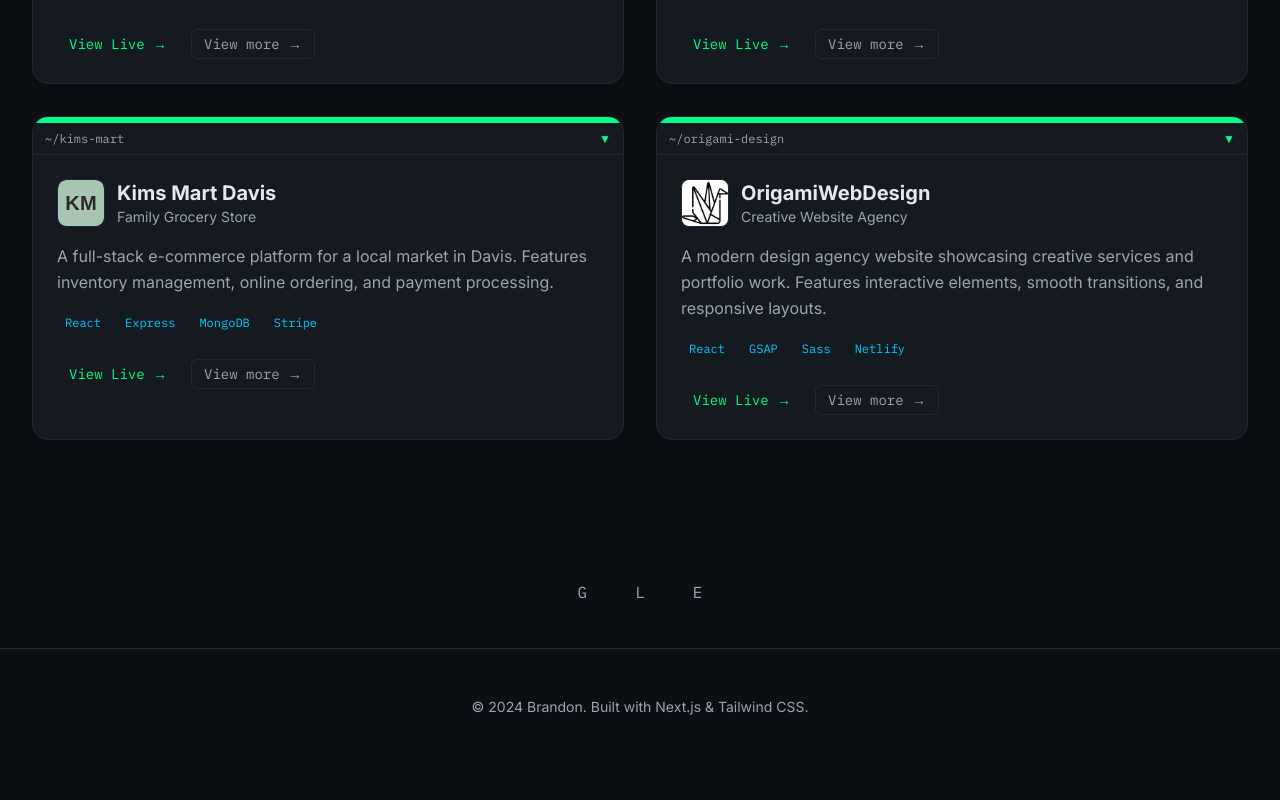
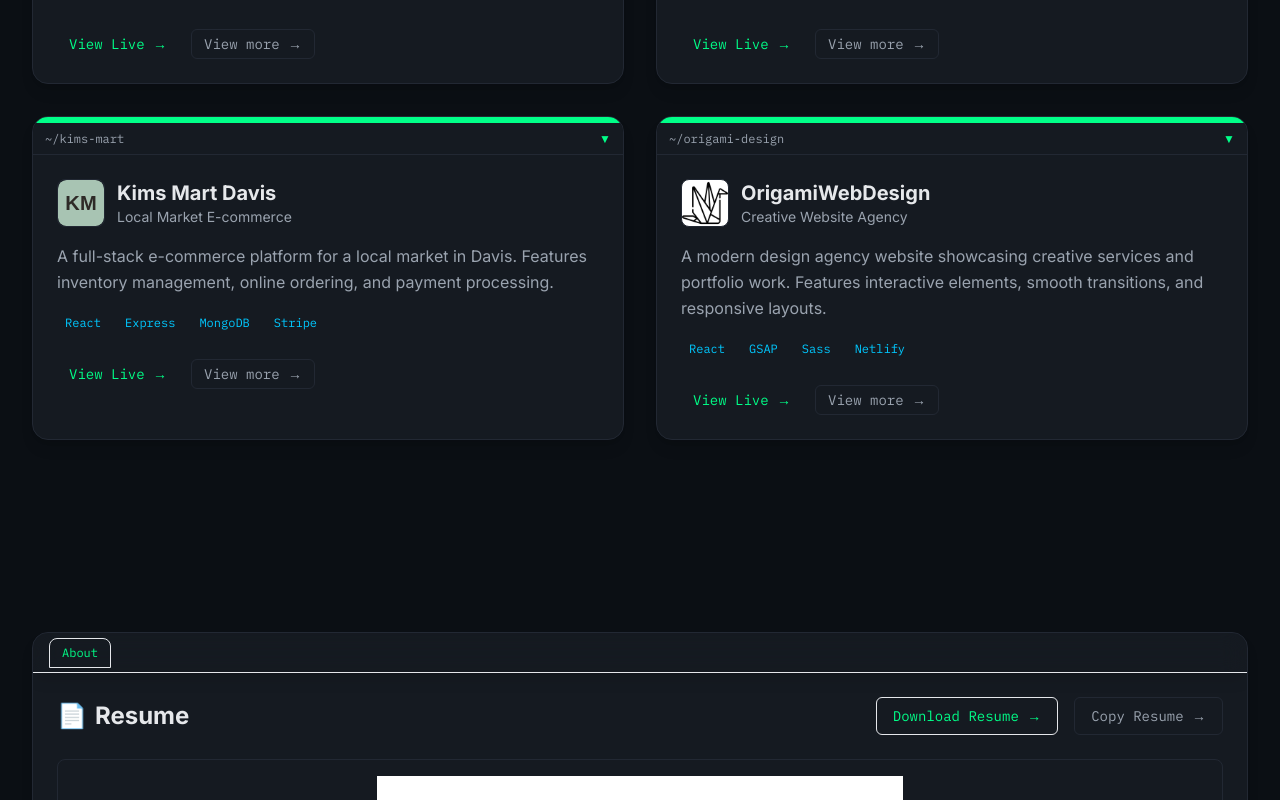
Before and after one commit to RaisinBranSnail/personal-website, a Next.js app: page / in a window 1280 px wide. Shown: the part 2000-2800 px from the top of the page. Before the commit the page ends 2765 px from the top, so only its background shows below. Built offline with nearby package versions, Linux system fonts and the light colour scheme.

Commit message:
Remove vintage archive, add resume section with copy functionality, update about me text, fix grid layout to 2x2

```diff
--- a/src/app/page.tsx
+++ b/src/app/page.tsx
@@ -5,8 +5,31 @@ import Hero from "@/components/Hero";
 import Card from "@/components/Card";
 import SocialBar from "@/components/SocialBar";
 import Image from "next/image";
+import { useState } from "react";
 
 export default function Home() {
+  const [copied, setCopied] = useState(false);
+
+  const copyResumeToClipboard = async () => {
+    try {
+      const response = await fetch('/images/brandonresume/Brandon Grimaldo Resume.pdf');
+      const blob = await response.blob();
+      const clipboardItem = new ClipboardItem({ 'application/pdf': blob });
+      await navigator.clipboard.write([clipboardItem]);
+      setCopied(true);
+      setTimeout(() => setCopied(false), 2000);
+    } catch (err) {
+      // Fallback: copy the PDF link URL
+      try {
+        await navigator.clipboard.writeText(window.location.origin + '/images/brandonresume/Brandon Grimaldo Resume.pdf');
+        setCopied(true);
+        setTimeout(() => setCopied(false), 2000);
+      } catch (e) {
+        console.error('Failed to copy:', e);
+      }
+    }
+  };
+
   return (
     <main id="main" className="min-h-screen">
       <div className="hidden lg:block fixed right-2 top-1/2 -translate-y-1/2 rotate-90 opacity-70 font-mono tracking-wider text-sm">
@@ -145,7 +168,7 @@ export default function Home() {
                   </div>
                   <div>
                     <h3 className="text-xl font-bold">Kims Mart Davis</h3>
-                    <p className="text-[var(--muted)] text-sm">Family Grocery Store</p>
+                    <p className="text-[var(--muted)] text-sm">Local Market E-commerce</p>
                   </div>
                 </div>
                 <p className="text-[var(--muted)] leading-relaxed">
@@ -206,6 +229,50 @@ export default function Home() {
           </div>
         </div>
       </section>
+
+      {/* Resume Section */}
+      <section id="resume" className="py-24">
+        <div className="max-w-7xl mx-auto px-8">
+          <Card title="~/resume" chrome="tabs">
+            <div className="space-y-6">
+              <div className="flex items-center justify-between gap-4 flex-wrap">
+                <h2 className="text-2xl font-bold flex items-center gap-2">
+                  <span>📄</span>
+                  Resume
+                </h2>
+                <div className="flex items-center gap-4">
+                  <a
+                    href="/images/brandonresume/Brandon Grimaldo Resume.pdf"
+                    download="Brandon Grimaldo Resume.pdf"
+                    className="px-4 py-2 rounded-md bg-[var(--accent)]/20 text-[var(--accent)] border border-[var(--accent)]/30 hover:bg-[var(--accent)]/25 transition-colors font-mono text-sm"
+                  >
+                    Download Resume →
+                  </a>
+                  <button
+                    onClick={copyResumeToClipboard}
+                    className="px-4 py-2 rounded-md border border-[var(--border)] text-[var(--muted)] hover:text-[var(--text)] hover:bg-[var(--surface)]/60 transition-colors font-mono text-sm"
+                  >
+                    {copied ? 'Copied!' : 'Copy Resume →'}
+                  </button>
+                </div>
+              </div>
+              <div className="w-full flex items-center justify-center border border-[var(--border)] rounded-lg overflow-hidden bg-[var(--surface)]/30 p-4">
+                <div className="max-w-6xl w-full" style={{ maxHeight: '85vh' }}>
+                  <Image
+                    src="/images/brandonresume/Brandon Grimaldo Resume-1.png"
+                    alt="Brandon Grimaldo Resume"
+                    width={1200}
+                    height={1600}
+                    className="w-full h-auto"
+                    style={{ maxHeight: '85vh', objectFit: 'contain' }}
+                    priority
+                  />
+                </div>
+              </div>
+            </div>
+          </Card>
+        </div>
+      </section>
       <SocialBar />
       <footer className="py-12 border-t border-[var(--border)]">
         <div className="max-w-7xl mx-auto px-8 text-center">
--- a/src/app/projects/[slug]/page.tsx
+++ b/src/app/projects/[slug]/page.tsx
@@ -95,6 +95,18 @@ const PROJECTS: Record<string, {
       { src: '/images/kimsmart/3.png', alt: 'Kims Mart — Product Detail' },
       { src: '/images/kimsmart/4.png', alt: 'Kims Mart — Checkout Flow' },
     ],
+  },
+  'vintage-archive': {
+    title: 'VintageArchive',
+    summary: 'Digital archive for vintage media with robust search and categorization.',
+    tech: ['Vue.js', 'Node.js', 'PostgreSQL', 'AWS S3'],
+    deployment: 'Object storage for media, signed URLs for access, and nightly backups for database content.',
+    challenges: 'Designing efficient search over large metadata sets and secure media access.',
+    outcomes: 'Fast search response times and scalable media delivery with minimal operational overhead.',
+    role: 'Platform Engineer',
+    timeline: '10–12 weeks',
+    responsibilities: ['Schema design', 'Search strategy', 'Upload pipeline', 'Access controls'],
+    features: ['Faceted search', 'Collections', 'Asset pipeline', 'Admin moderation'],
   },
   'origami-design': {
     title: 'OrigamiWebDesign',
```
Also changed, not shown: public/images/brandonresume/Brandon Grimaldo Resume-1.png (added), 1 other file (tests, documents, lock files or other folders).
